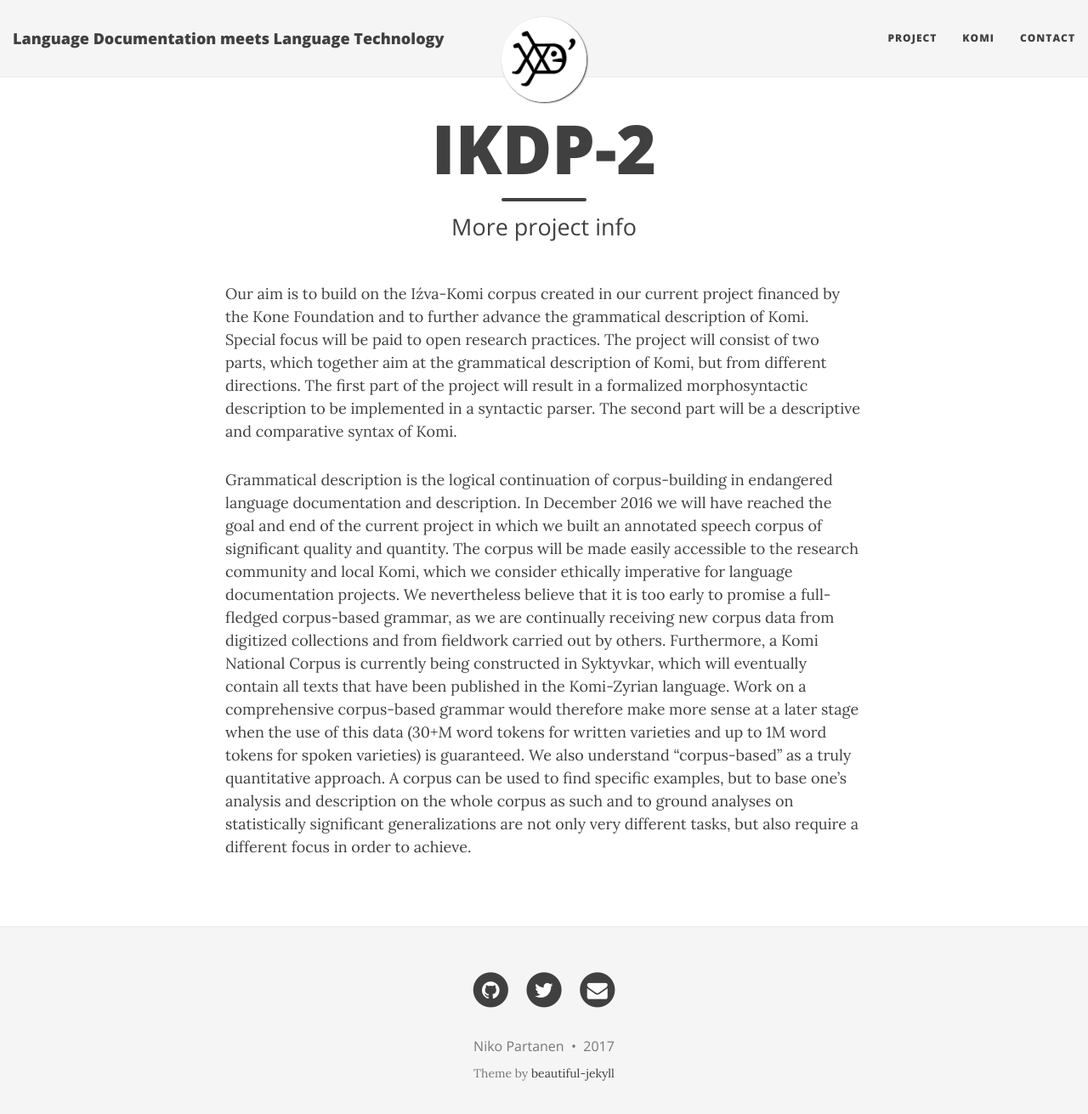
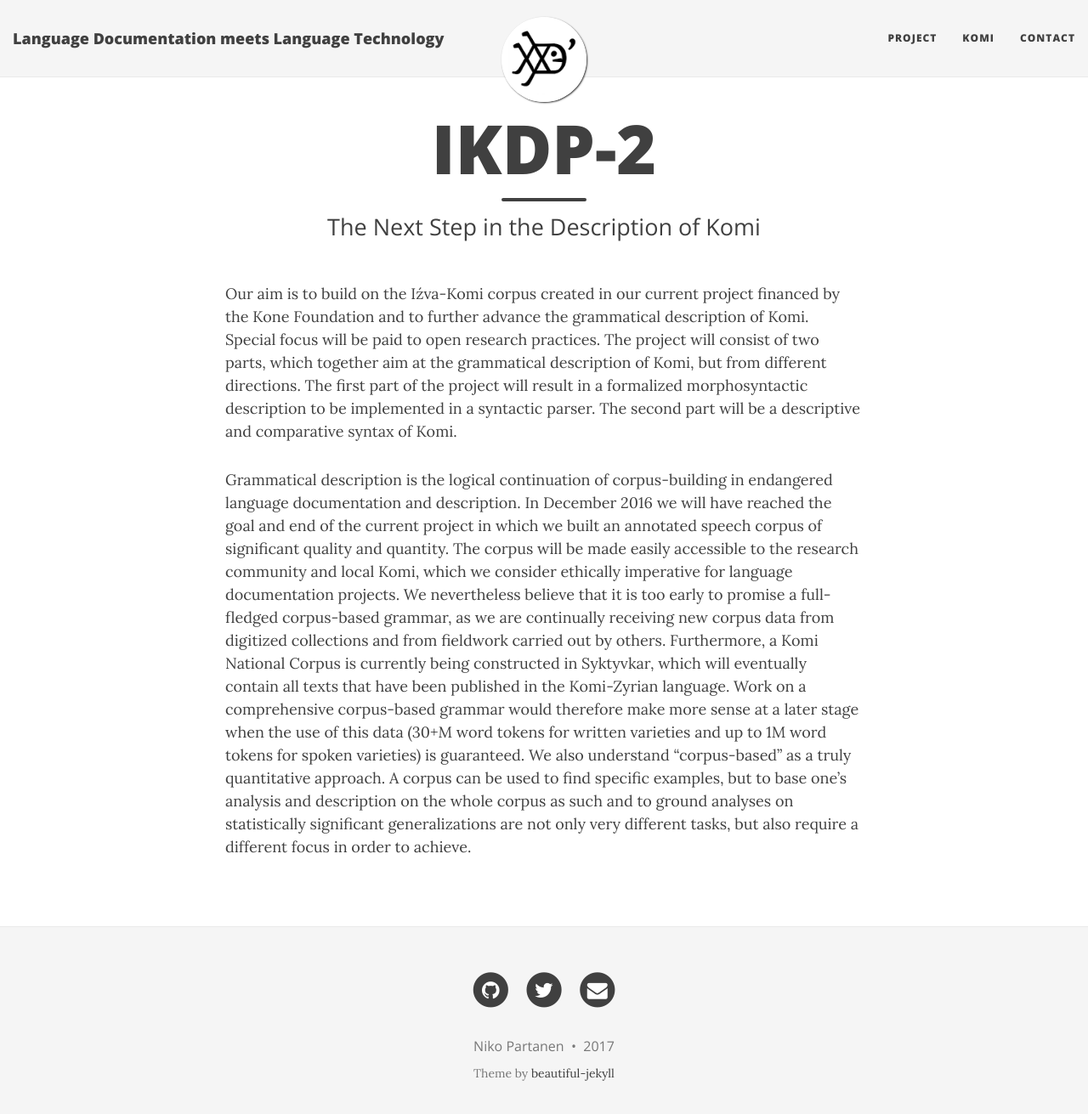
Before and after one commit to langdoc/IKDP-2, a Jekyll site: the page built from docs/project.md, in a window 1280 px wide and 1324 px high. Shown: the top 1311 px of the window at 85% size. Built offline with Jekyll 4.4.1, drawn with Linux system fonts in a browser that asks for light colours; nearby versions of some CDN libraries.

Commit message:
some small changes

```diff
--- a/docs/project.md
+++ b/docs/project.md
@@ -1,7 +1,7 @@
 ---
 layout: page
 title: IKDP-2
-subtitle: More project info
+subtitle: The Next Step in the Description of Komi
 ---
 
 Our aim is to build on the Iźva-Komi corpus created in our current project financed by the Kone Foundation and to further advance the grammatical description of Komi. Special focus will be paid to open research practices. The project will consist of two parts, which together aim at the grammatical description of Komi, but from different directions. The first part of the project will result in a formalized morphosyntactic description to be implemented in a syntactic parser. The second part will be a descriptive and comparative syntax of Komi.
```
Also changed, not shown: docs/komi.md (+1 -1 lines).
